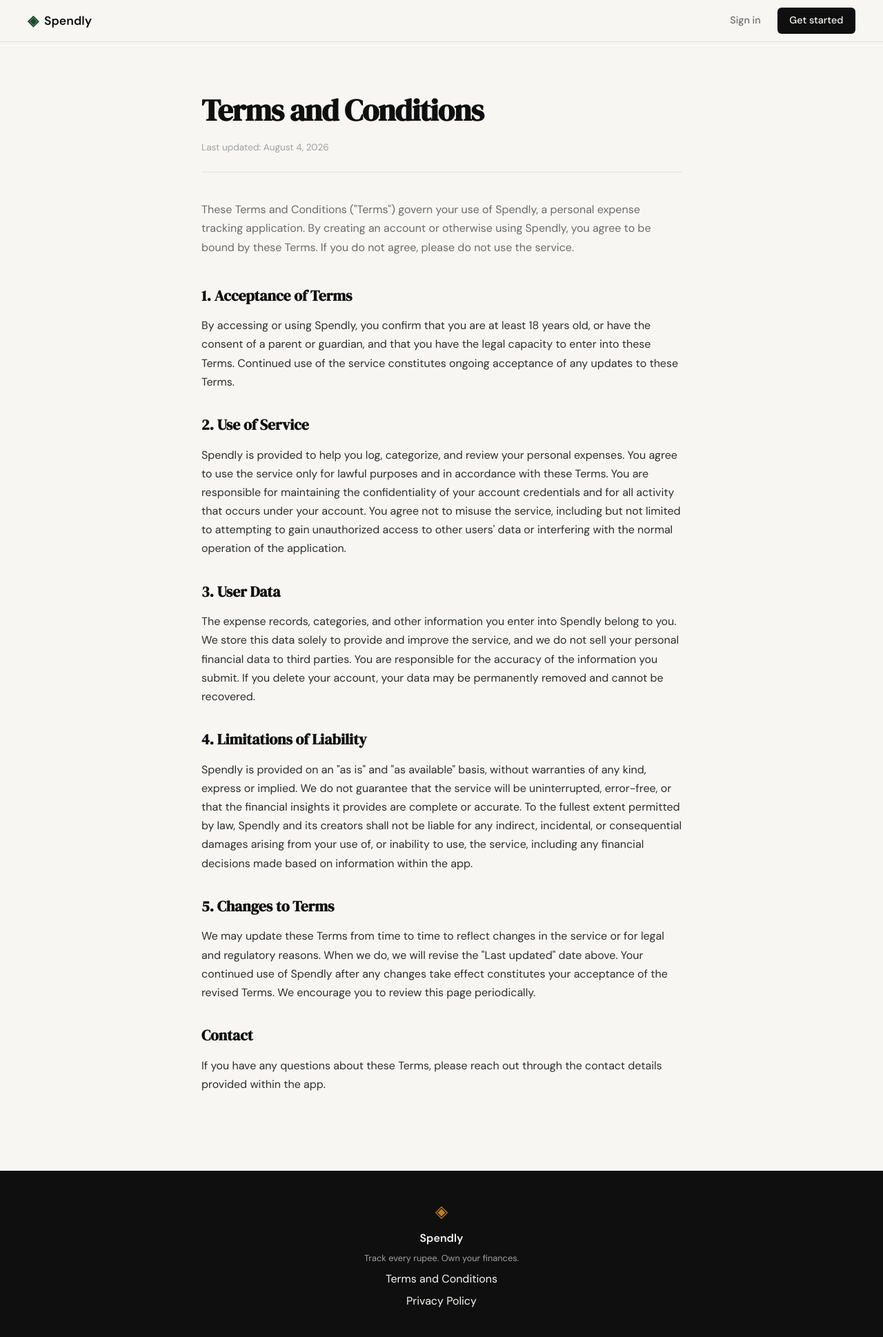
After one commit to nareshkukkala/spendly, a Flask app: page /terms in a window 1280 px wide. The commit adds this page. Shown: the whole page at 69% size. Run offline with Flask 3, Linux system fonts and the light colour scheme.

Commit message:
landing: add terms and conditions page and route

```diff
--- a/app.py
+++ b/app.py
@@ -20,6 +20,11 @@ def register():
 @app.route("/login")
 def login():
     return render_template("login.html")
+
+
+@app.route("/terms")
+def terms():
+    return render_template("terms.html")
 
 
 # ------------------------------------------------------------------ #
--- a/static/css/style.css
+++ b/static/css/style.css
@@ -478,6 +478,57 @@ a { color: inherit; text-decoration: none; }
 .auth-switch a:hover { text-decoration: underline; }
 
 /* ------------------------------------------------------------------ */
+/* Legal pages                                                         */
+/* ------------------------------------------------------------------ */
+
+.legal {
+    padding: 4rem 2rem 5rem;
+    max-width: 760px;
+    margin: 0 auto;
+}
+
+.legal-header {
+    margin-bottom: 2.5rem;
+    border-bottom: 1px solid var(--border);
+    padding-bottom: 1.5rem;
+}
+
+.legal-title {
+    font-family: var(--font-display);
+    font-size: clamp(2rem, 4vw, 2.75rem);
+    letter-spacing: -0.02em;
+    color: var(--ink);
+    margin-bottom: 0.5rem;
+}
+
+.legal-updated {
+    font-size: 0.85rem;
+    color: var(--ink-faint);
+}
+
+.legal-intro {
+    color: var(--ink-muted);
+    line-height: 1.7;
+    margin-bottom: 2.5rem;
+}
+
+.legal-section {
+    margin-bottom: 2rem;
+}
+
+.legal-section h2 {
+    font-family: var(--font-display);
+    font-size: 1.35rem;
+    color: var(--ink);
+    margin-bottom: 0.75rem;
+}
+
+.legal-section p {
+    color: var(--ink-soft);
+    line-height: 1.7;
+}
+
+/* ------------------------------------------------------------------ */
 /* Footer                                                              */
 /* ------------------------------------------------------------------ */
 
--- a/templates/base.html
+++ b/templates/base.html
@@ -34,7 +34,7 @@
             <span class="brand-icon">◈</span>
             <span class="footer-name">Spendly</span>
             <p class="footer-copy">Track every rupee. Own your finances.</p>
-            <a href="#">Terms and Conditions</a>
+            <a href="{{ url_for('terms') }}">Terms and Conditions</a>
             <a href="#">Privacy Policy</a>
         </div>
     </footer>
--- /dev/null
+++ b/templates/terms.html
@@ -0,0 +1,91 @@
+{% extends "base.html" %}
+
+{% block title %}Terms and Conditions — Spendly{% endblock %}
+
+{% block content %}
+
+<section class="legal">
+    <div class="legal-inner">
+        <div class="legal-header">
+            <h1 class="legal-title">Terms and Conditions</h1>
+            <p class="legal-updated">Last updated: August 4, 2026</p>
+        </div>
+
+        <p class="legal-intro">
+            These Terms and Conditions ("Terms") govern your use of Spendly, a personal
+            expense tracking application. By creating an account or otherwise using
+            Spendly, you agree to be bound by these Terms. If you do not agree, please
+            do not use the service.
+        </p>
+
+        <div class="legal-section">
+            <h2>1. Acceptance of Terms</h2>
+            <p>
+                By accessing or using Spendly, you confirm that you are at least 18 years
+                old, or have the consent of a parent or guardian, and that you have the
+                legal capacity to enter into these Terms. Continued use of the service
+                constitutes ongoing acceptance of any updates to these Terms.
+            </p>
+        </div>
+
+        <div class="legal-section">
+            <h2>2. Use of Service</h2>
+            <p>
+                Spendly is provided to help you log, categorize, and review your personal
+                expenses. You agree to use the service only for lawful purposes and in
+                accordance with these Terms. You are responsible for maintaining the
+                confidentiality of your account credentials and for all activity that
+                occurs under your account. You agree not to misuse the service, including
+                but not limited to attempting to gain unauthorized access to other users'
+                data or interfering with the normal operation of the application.
+            </p>
+        </div>
+
+        <div class="legal-section">
+            <h2>3. User Data</h2>
+            <p>
+                The expense records, categories, and other information you enter into
+                Spendly belong to you. We store this data solely to provide and improve
+                the service, and we do not sell your personal financial data to third
+                parties. You are responsible for the accuracy of the information you
+                submit. If you delete your account, your data may be permanently removed
+                and cannot be recovered.
+            </p>
+        </div>
+
+        <div class="legal-section">
+            <h2>4. Limitations of Liability</h2>
+            <p>
+                Spendly is provided on an "as is" and "as available" basis, without
+                warranties of any kind, express or implied. We do not guarantee that the
+                service will be uninterrupted, error-free, or that the financial insights
+                it provides are complete or accurate. To the fullest extent permitted by
+                law, Spendly and its creators shall not be liable for any indirect,
+                incidental, or consequential damages arising from your use of, or
+                inability to use, the service, including any financial decisions made
+                based on information within the app.
+            </p>
+        </div>
+
+        <div class="legal-section">
+            <h2>5. Changes to Terms</h2>
+            <p>
+                We may update these Terms from time to time to reflect changes in the
+                service or for legal and regulatory reasons. When we do, we will revise
+                the "Last updated" date above. Your continued use of Spendly after any
+                changes take effect constitutes your acceptance of the revised Terms. We
+                encourage you to review this page periodically.
+            </p>
+        </div>
+
+        <div class="legal-section">
+            <h2>Contact</h2>
+            <p>
+                If you have any questions about these Terms, please reach out through the
+                contact details provided within the app.
+            </p>
+        </div>
+    </div>
+</section>
+
+{% endblock %}
```
